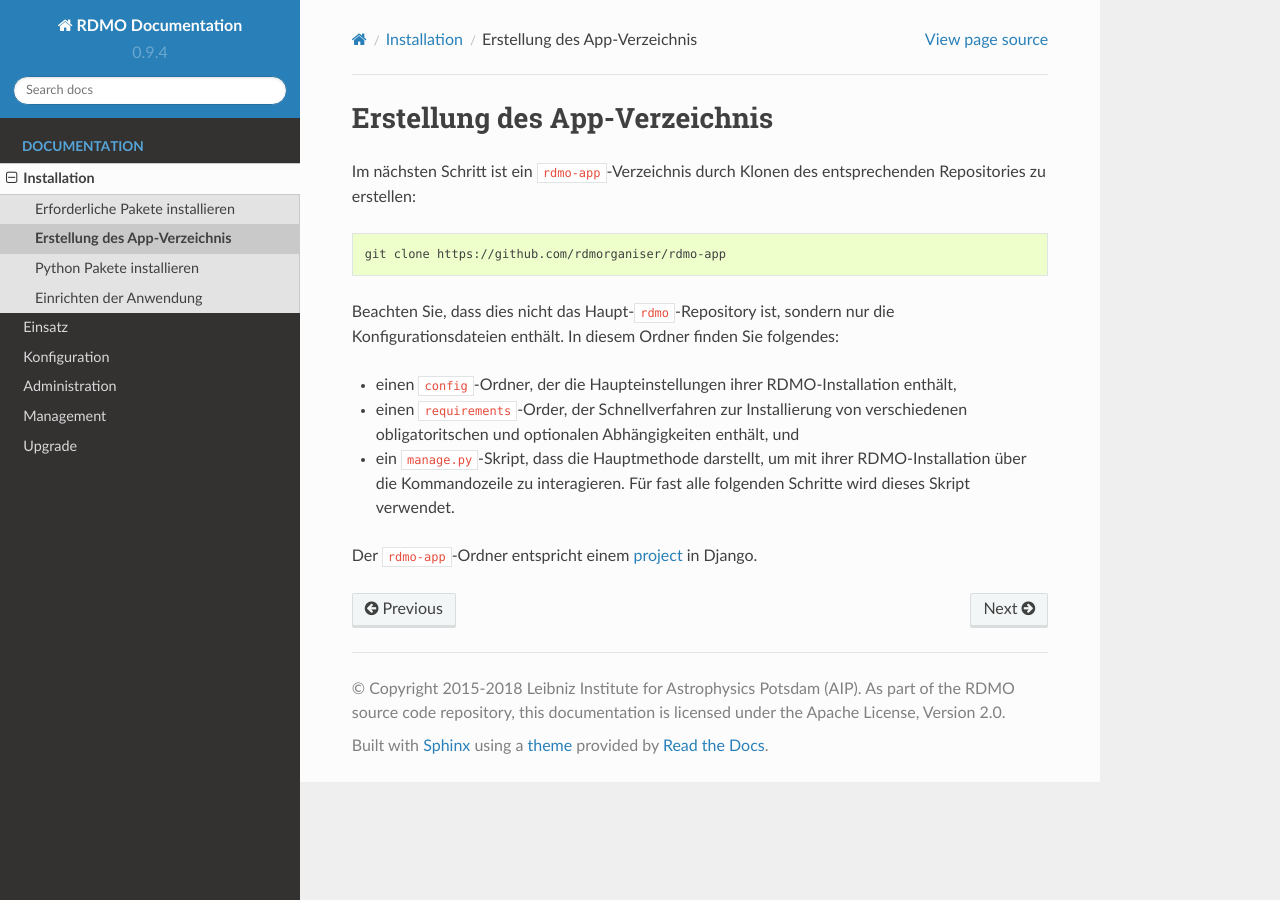
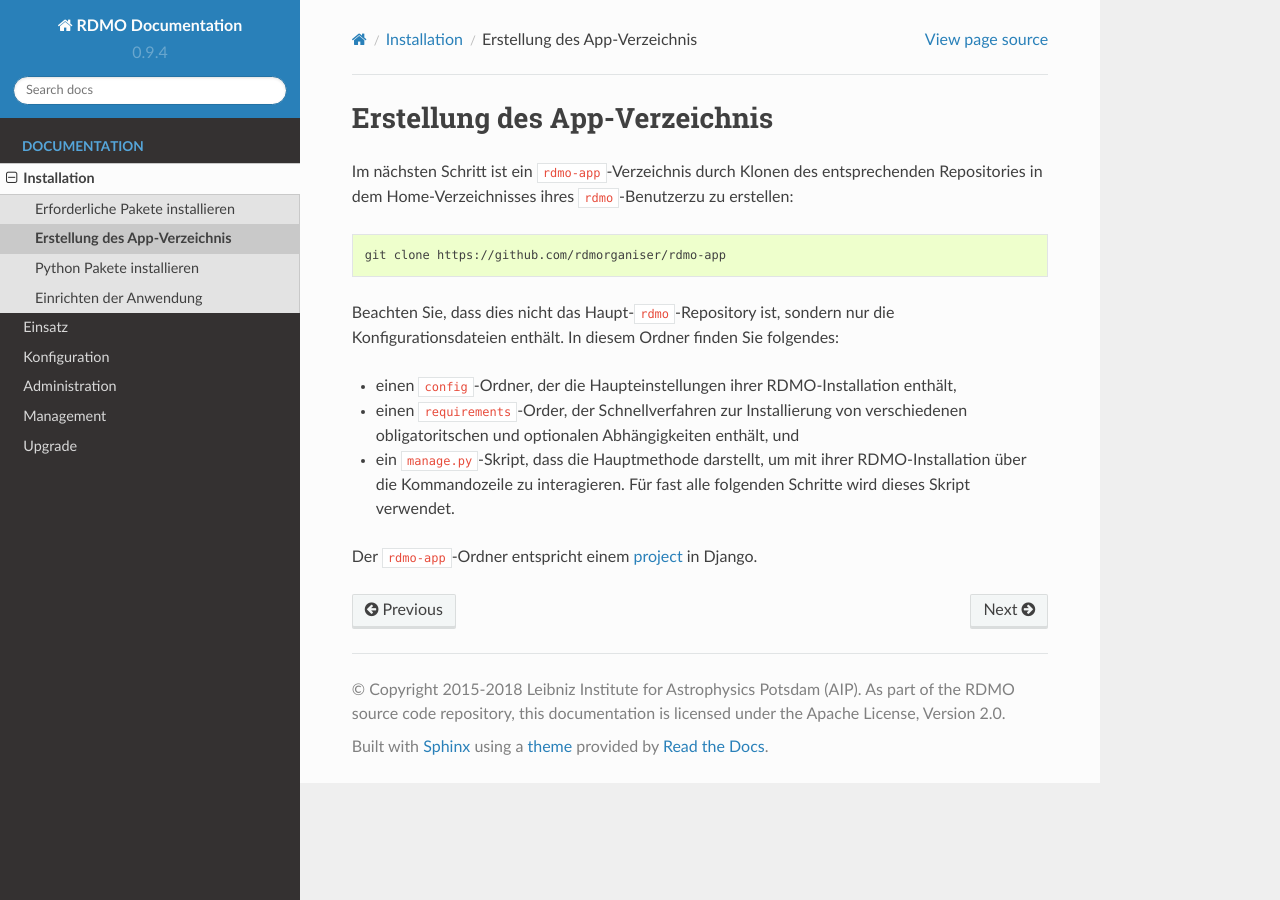
Before and after one commit to rdmorganiser/rdmo-docs-de, a Sphinx documentation site: the page built from docs/installation/clone.rst, in a window 1280 px wide. Built offline with Sphinx 7.4.7 and the Read the Docs theme 2.0.0, drawn with Linux system fonts in a browser that asks for light colours.

Commit message:
Update clone.rst

```diff
--- a/docs/installation/clone.rst
+++ b/docs/installation/clone.rst
@@ -1,7 +1,7 @@
 Erstellung des App-Verzeichnis
 ----------------------------------
 
-Im nächsten Schritt ist ein ``rdmo-app``-Verzeichnis durch Klonen des entsprechenden Repositories zu erstellen:
+Im nächsten Schritt ist ein ``rdmo-app``-Verzeichnis durch Klonen des entsprechenden Repositories in dem Home-Verzeichnisses ihres ``rdmo``-Benutzerzu zu erstellen:
 
 .. code:: bash
 
```
